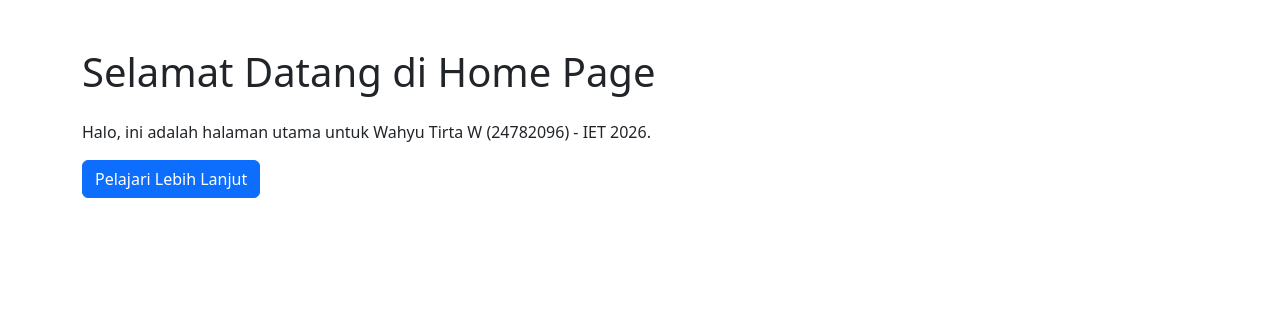
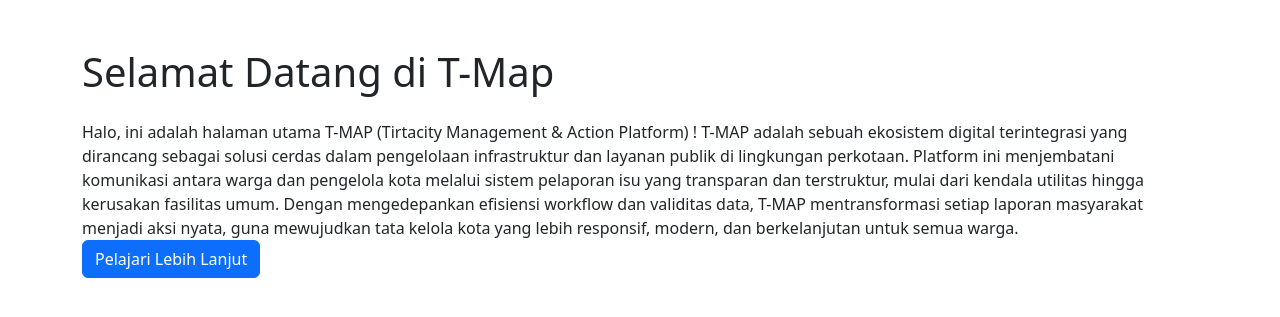
Before and after one commit to IET-Polinela/project-2026-wahyourbaeee, a Django app: page / in a window 1280 px wide. Shown: the top 317 px of the page. Run offline with Django 5.2, Linux system fonts and the light colour scheme.

Commit message:
perbaikan untuk home html

```diff
--- a/lab 1/WahyuTirtaW_24782096_iet_2026/templates/home.html
+++ b/lab 1/WahyuTirtaW_24782096_iet_2026/templates/home.html
@@ -2,7 +2,7 @@
 <html lang="en">
   <head>
     <meta charset="UTF-8" />
-    <title>Home - Wahyu Tirta W</title>
+    <title>T-Map</title>
     <link
       rel="stylesheet"
       href="https://cdn.jsdelivr.net/npm/bootstrap@5.3.0/dist/css/bootstrap.min.css"
@@ -10,12 +10,21 @@
   </head>
   <body>
     <div class="container mt-5">
-      <h1 class="mb-4">Selamat Datang di Home Page</h1>
+      <h1 class="mb-4">Selamat Datang di T-Map</h1>
       <p>
-        Halo, ini adalah halaman utama untuk Wahyu Tirta W (24782096) - IET
-        2026.
+        Halo, ini adalah halaman utama T-MAP (Tirtacity Management & Action
+        Platform) ! T-MAP adalah sebuah ekosistem digital terintegrasi yang
+        dirancang sebagai solusi cerdas dalam pengelolaan infrastruktur dan
+        layanan publik di lingkungan perkotaan. Platform ini menjembatani
+        komunikasi antara warga dan pengelola kota melalui sistem pelaporan isu
+        yang transparan dan terstruktur, mulai dari kendala utilitas hingga
+        kerusakan fasilitas umum. Dengan mengedepankan efisiensi workflow dan
+        validitas data, T-MAP mentransformasi setiap laporan masyarakat menjadi
+        aksi nyata, guna mewujudkan tata kelola kota yang lebih responsif,
+        modern, dan berkelanjutan untuk semua warga.<br />
+
+        <a href="#" class="btn btn-primary">Pelajari Lebih Lanjut</a>
       </p>
-      <a href="#" class="btn btn-primary">Pelajari Lebih Lanjut</a>
     </div>
   </body>
 </html>
```
